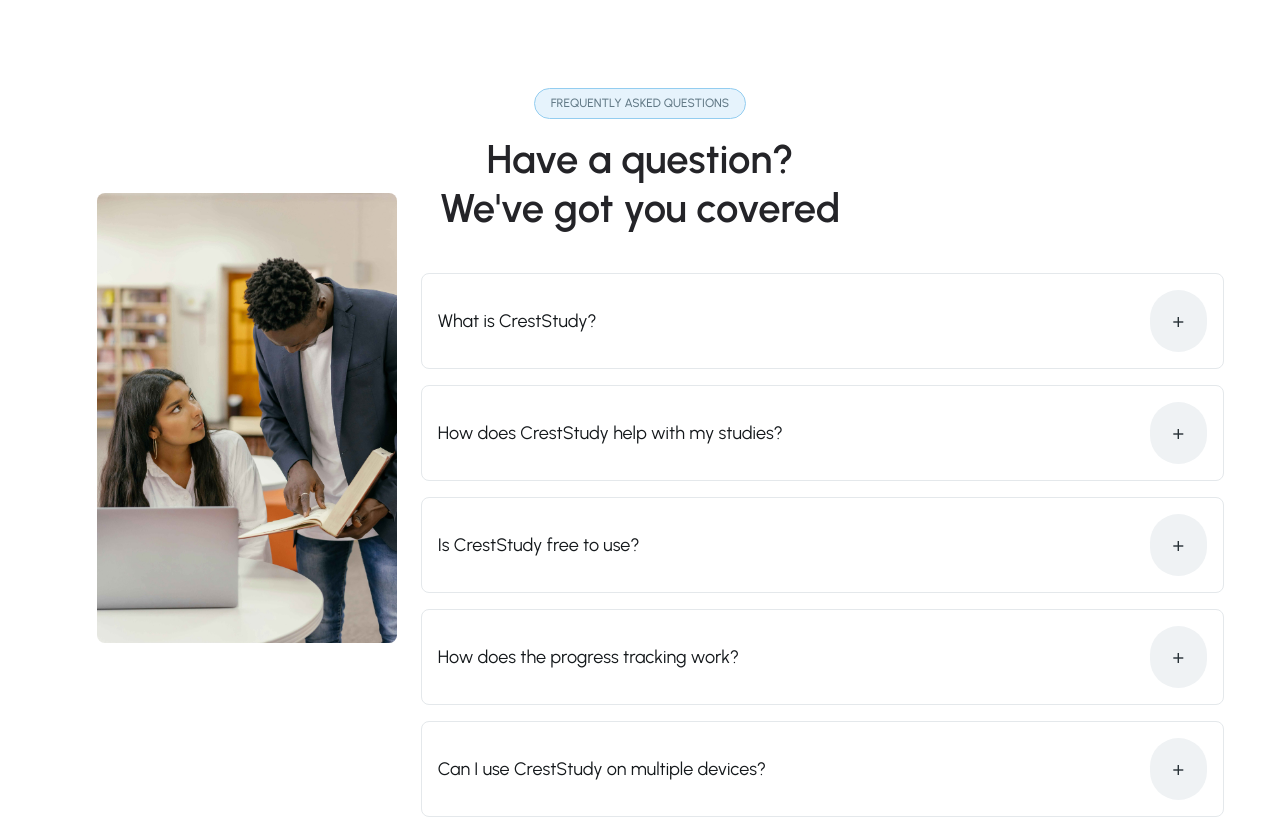
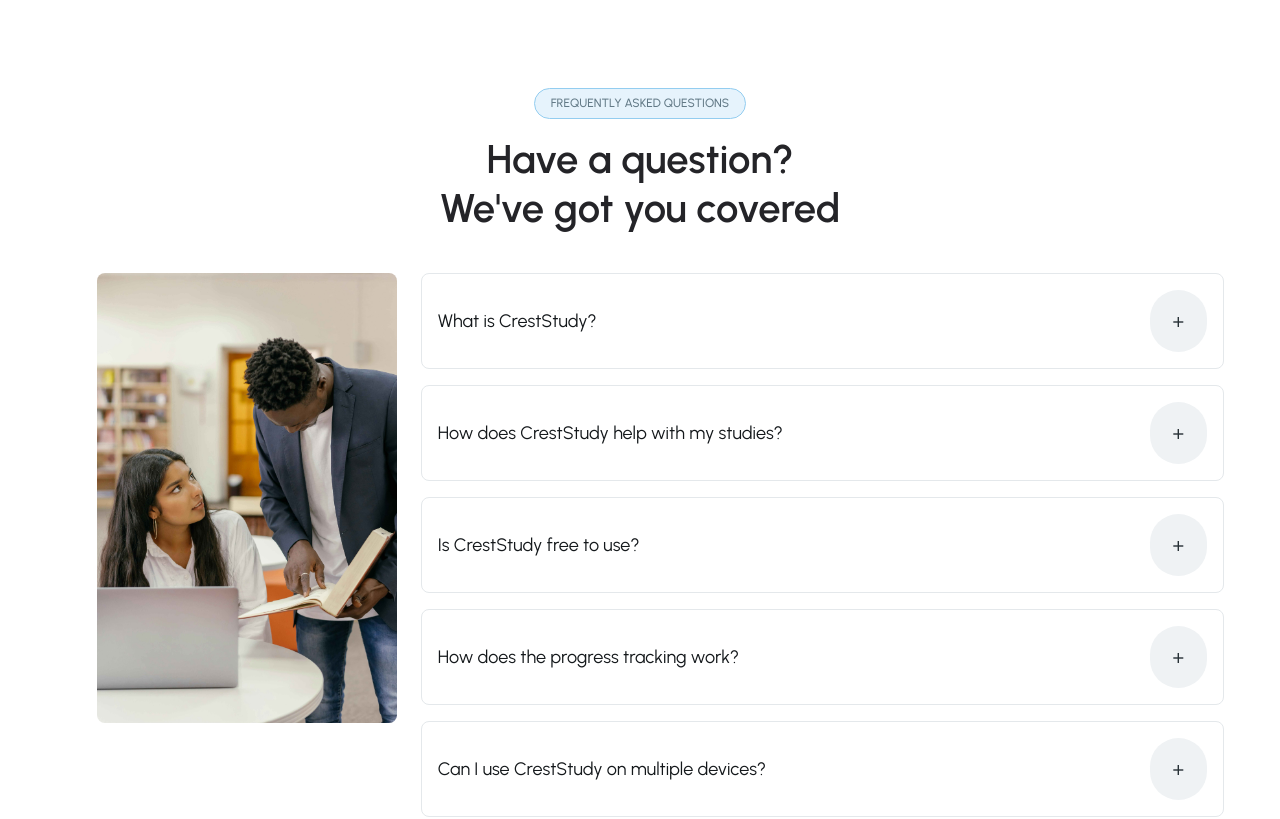
Before and after one commit to StudyCrest/CrestStudy-Web, a Next.js app: page / in a window 1280 px wide. Shown: the part 2820-3639 px from the top of the page. Built offline with nearby package versions, Linux system fonts and the light colour scheme.

Commit message:
fix faq padding

```diff
--- a/src/app/about/page.tsx
+++ b/src/app/about/page.tsx
@@ -143,12 +143,12 @@ export default function About() {
         <div className="flex justify-center">
           <TitleTag title="Frequently Asked Questions" />
         </div>
-        <div className="flex flex-col items-center pb-4">
+        <div className="flex flex-col items-center pb-10">
           <TitleName title="Have a question?" />
           <TitleName title="We've got you covered" />
         </div>
         <div className="container mx-auto px-4 sm:px-6 lg:px-8 flex">
-          <div className="hidden lg:flex justify-end items-start -mt-14 w-[30%]">
+          <div className="hidden lg:flex justify-end items-start w-[30%]">
             <Image
               src="/assets/student-faq.jpg"
               alt="CrestStudy FAQs"
--- a/src/app/page.tsx
+++ b/src/app/page.tsx
@@ -183,12 +183,12 @@ export default function Home() {
         <div className="flex justify-center">
           <TitleTag title="Frequently Asked Questions" />
         </div>
-        <div className="flex flex-col items-center pb-4">
+        <div className="flex flex-col items-center pb-10">
           <TitleName title="Have a question?" />
           <TitleName title="We've got you covered" />
         </div>
         <div className="container mx-auto px-4 sm:px-6 lg:px-8 flex">
-          <div className="hidden lg:flex justify-end items-start -mt-14 w-[30%]">
+          <div className="hidden lg:flex justify-end items-start w-[30%]">
             <Image
               src="/assets/student-faq.jpg"
               alt="CrestStudy FAQs"
--- a/src/components/Faq/index.tsx
+++ b/src/components/Faq/index.tsx
@@ -3,7 +3,7 @@ import FaqItem from "./FaqItem";
 
 const Faq = () => {
   return (
-    <div className="faq-container max-w-4xl mx-auto sm:p-6">
+    <div className="faq-container max-w-4xl mx-auto sm:px-6 sm:pb-6">
       {faqs.map((faq, index) => (
         <FaqItem key={index} question={faq.question} answer={faq.answer} />
       ))}
```
